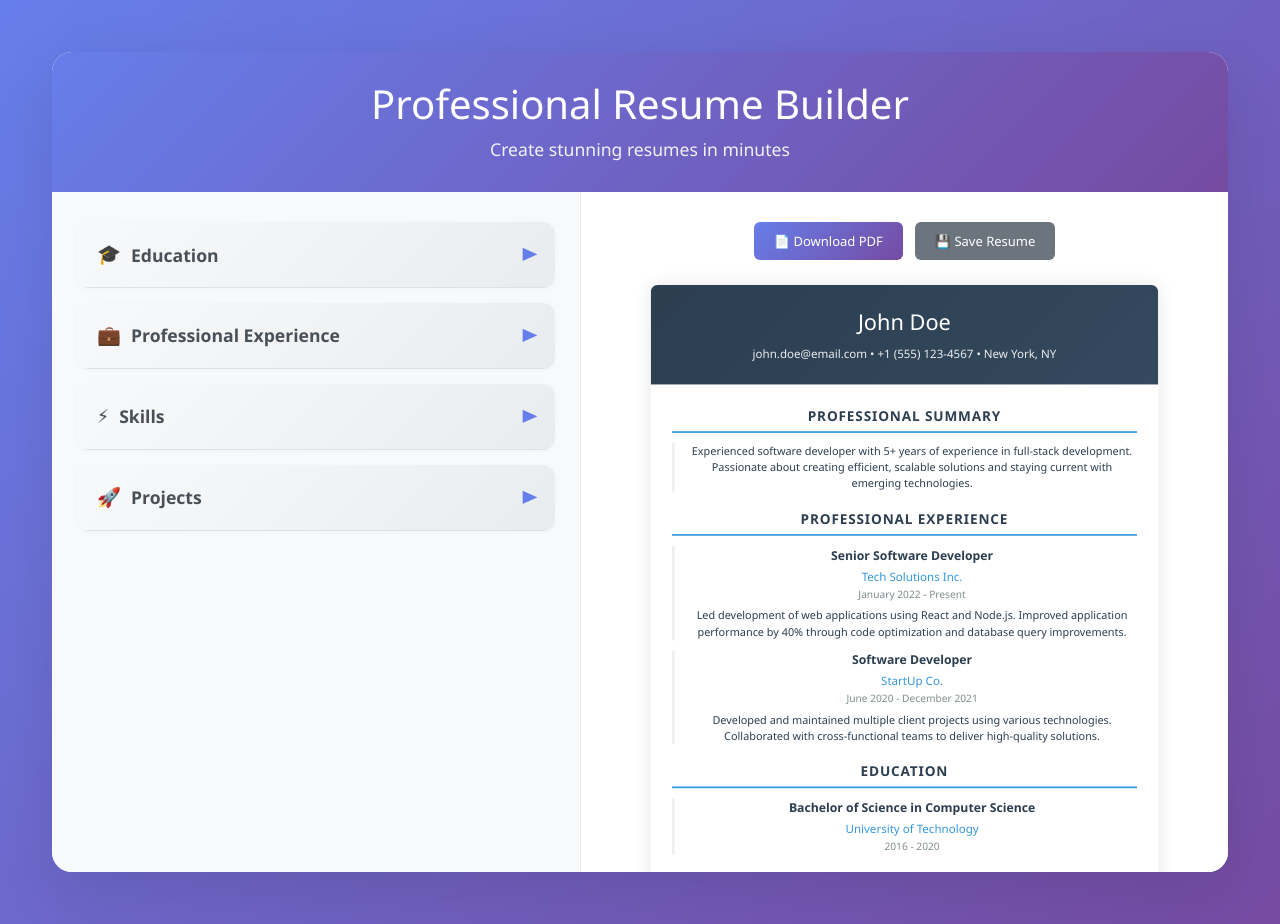
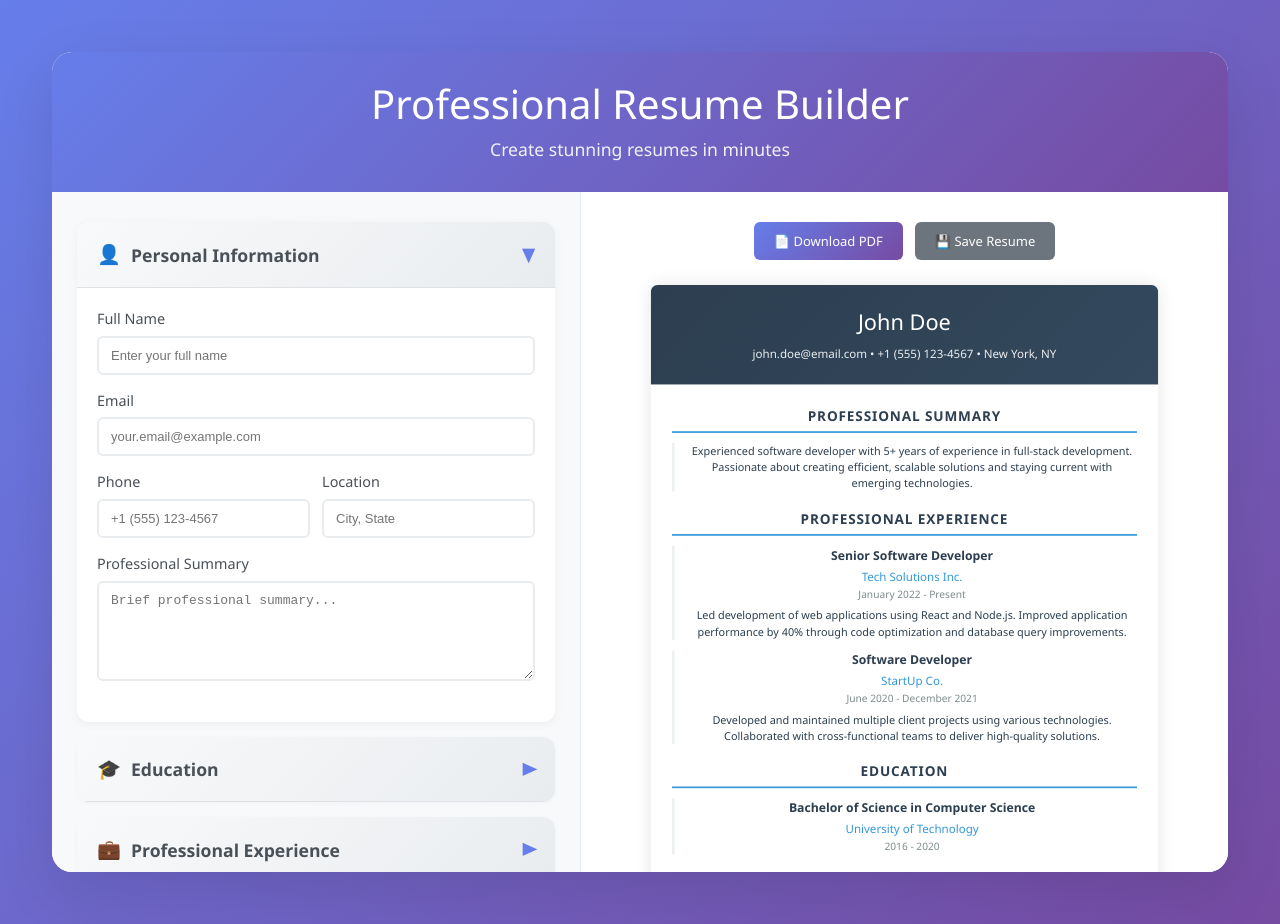
Before and after one commit to VG75/cv-application, a React (Vite) app: page / in a window 1280 px wide. Built offline with nearby package versions, Linux system fonts and the light colour scheme.

Commit message:
Completed the first section of personal info

```diff
--- a/src/components/ResumeBuilder.jsx
+++ b/src/components/ResumeBuilder.jsx
@@ -1,3 +1,5 @@
+import PersonalInfoSection from './formPanel/PersonalInfoSection'
+
 function ResumeBuilder() {
     return (
         <div className="container">
@@ -9,7 +11,7 @@ function ResumeBuilder() {
     {/* Left Panel - Form */}
     <div className="form-panel">
       {/* Personal Information */}
-
+      <PersonalInfoSection />
       {/* Education */}
       <div className="form-section collapsed">
         <div className="section-header" onClick="toggleSection(this)">
--- /dev/null
+++ b/src/components/formPanel/PersonalInfoSection.jsx
@@ -0,0 +1,78 @@
+import { useState } from "react";
+
+function PersonalInfoSection() {
+
+    const [personalInfo, setPersonalInfo] = useState({ fullName: '',
+                                                        email: '',
+                                                        phone: '',
+                                                        location: '',
+                                                        summary: ''
+                                                    });
+    const [isPersonalOpen, setIsPersonalOpen] = useState(true);
+
+    return (
+        <div className={`form-section ${isPersonalOpen ? '' : 'collapsed'}`}>
+        <div className="section-header" onClick={() => setIsPersonalOpen((prev) => !prev)}>
+          <h3>
+            <span className="section-icon">👤</span>Personal Information
+          </h3>
+          <span className="collapse-icon">▼</span>
+        </div>
+        <div className="section-content">
+          <div className="form-group">
+            <label>Full Name</label>
+            <input
+              type="text"
+              id="fullName"
+              placeholder="Enter your full name"
+              value={personalInfo.fullName}
+              onChange={(e) => setPersonalInfo({ ...personalInfo, fullName: e.target.value })}
+            />
+          </div>
+          <div className="form-group">
+            <label>Email</label>
+            <input
+              type="email"
+              id="email"
+              placeholder="your.email@example.com"
+              value={personalInfo.email}
+              onChange={(e) => setPersonalInfo({ ...personalInfo, email: e.target.value })}
+            />
+          </div>
+          <div className="form-row">
+            <div className="form-group">
+              <label>Phone</label>
+              <input
+                type="tel"
+                id="phone"
+                placeholder="+1 (555) 123-4567"
+                value={personalInfo.phone}
+                onChange={(e) => setPersonalInfo({ ...personalInfo, phone: e.target.value })}
+              />
+            </div>
+            <div className="form-group">
+              <label>Location</label>
+              <input
+                type="text"
+                id="location"
+                placeholder="City, State"
+                value={personalInfo.location}
+                onChange={(e) => setPersonalInfo({ ...personalInfo, location: e.target.value })}
+              />
+            </div>
+          </div>
+          <div className="form-group">
+            <label>Professional Summary</label>
+            <textarea
+              id="summary"
+              placeholder="Brief professional summary..."
+              value={personalInfo.summary}
+              onChange={(e) => setPersonalInfo({ ...personalInfo, summary: e.target.value })}
+            />
+          </div>
+        </div>
+      </div>
+    );
+}
+
+export default PersonalInfoSection;
```
